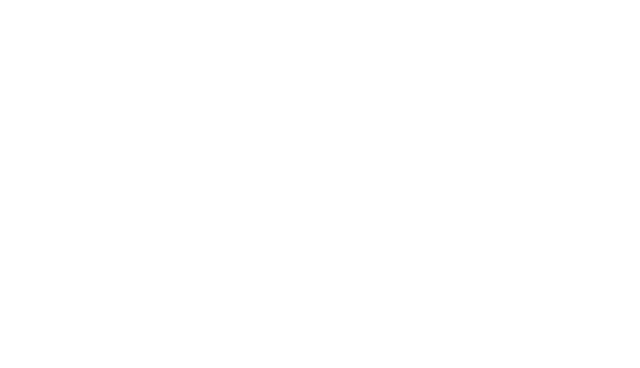
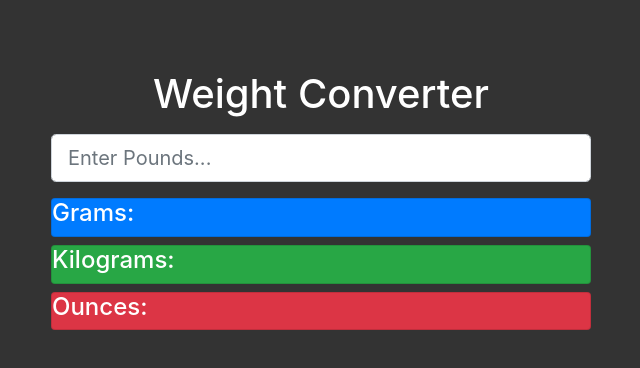
Before and after one commit to jpromanonet/weightConverter, a plain HTML site: page index.html in a window 1280 px wide. Shown: the whole page, without its empty margins (34-674 px from the left). Drawn offline with nearby package versions, Linux system fonts and the light colour scheme.

Commit message:
HTML done, JS in progress

```diff
--- a/index.html
+++ b/index.html
@@ -1,19 +1,79 @@
 <!DOCTYPE html>
 <html lang="en">
   <head>
-
     <!--Metatags-->
-            <meta charset="UTF-8">
-            <meta name="viewport" content="width=device-width, initial-scale=1.0">
-            <meta http-equiv="X-UA-Compatible" content="ie=edge">
+    <meta charset="UTF-8" />
+    <meta name="viewport" content="width=device-width, initial-scale=1.0" />
+    <meta http-equiv="X-UA-Compatible" content="ie=edge" />
 
     <!--Boostrap4 CDN-->
-            <link rel="stylesheet" href="https://stackpath.bootstrapcdn.com/bootstrap/4.3.1/css/bootstrap.min.css">
+    <link
+      href="https://stackpath.bootstrapcdn.com/bootstrap/4.3.1/css/bootstrap.min.css"
+      rel="stylesheet"
+      integrity="sha384-ggOyR0iXCbMQv3Xipma34MD+dH/1fQ784/j6cY/iJTQUOhcWr7x9JvoRxT2MZw1T"
+      crossorigin="anonymous"
+    />
+    <!--Style-->
+    <style>
+      body {
+        margin-top: 70px;
+        background: #333;
+        color: #fff;
+      }
+    </style>
 
     <!--Title-->
     <title>Multiple Weight Converter</title>
   </head>
   <body>
+    <div class="container">
+      <div class="row">
+        <div class="col-md-6">
+          <h1 class="display-5 text-center mb-3">Weight Converter</h1>
 
+          <form>
+            <div class="form-group">
+              <input
+                type="number"
+                id="lbsInput"
+                class="form-control form-control-lg"
+                placeholder="Enter Pounds..."
+              />
+            </div>
+          </form>
+          <div id="output">
+            <div class="card bg-primary mb-2">
+              <div class="card-block">
+                <h4>Grams:</h4>
+                <div class="gramsOutput"></div>
+              </div>
+            </div>
+
+            <div class="card bg-success mb-2">
+              <div class="card-block">
+                <h4>Kilograms:</h4>
+                <div class="kgOutput"></div>
+              </div>
+            </div>
+
+            <div class="card bg-danger">
+              <div class="card-block">
+                <h4>Ounces:</h4>
+                <div class="ozOutput"></div>
+              </div>
+            </div>
+          </div>
+        </div>
+      </div>
+    </div>
+
+    <script>
+      document
+        .getElementById("lbsInput")
+        .addEventListener("input", function(e) {
+          let pounds = e.target.value;
+          document.getElementById
+        });
+    </script>
   </body>
 </html>
```
Lines whose indentation alone changed are shown as unchanged.
